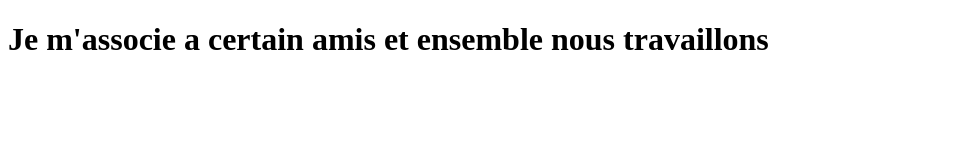
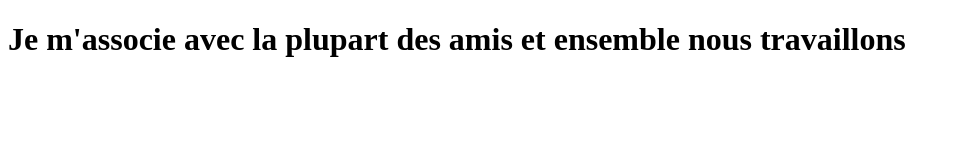
Before and after one commit to Mitou651/git-mon-cv, a plain HTML site: page index.html in a window 1280 px wide. Shown: the whole page, without its empty margins (0-959 px from the left). Drawn offline with Linux system fonts and the light colour scheme.

```diff
--- a/index.html
+++ b/index.html
@@ -9,6 +9,6 @@
 
 </head>
 <body>
-    <h1>Je m'associe a certain amis et ensemble nous travaillons</h1>
+<h1>Je m'associe avec la plupart des amis et ensemble nous travaillons</h1>
 </body>
 </html>
```
